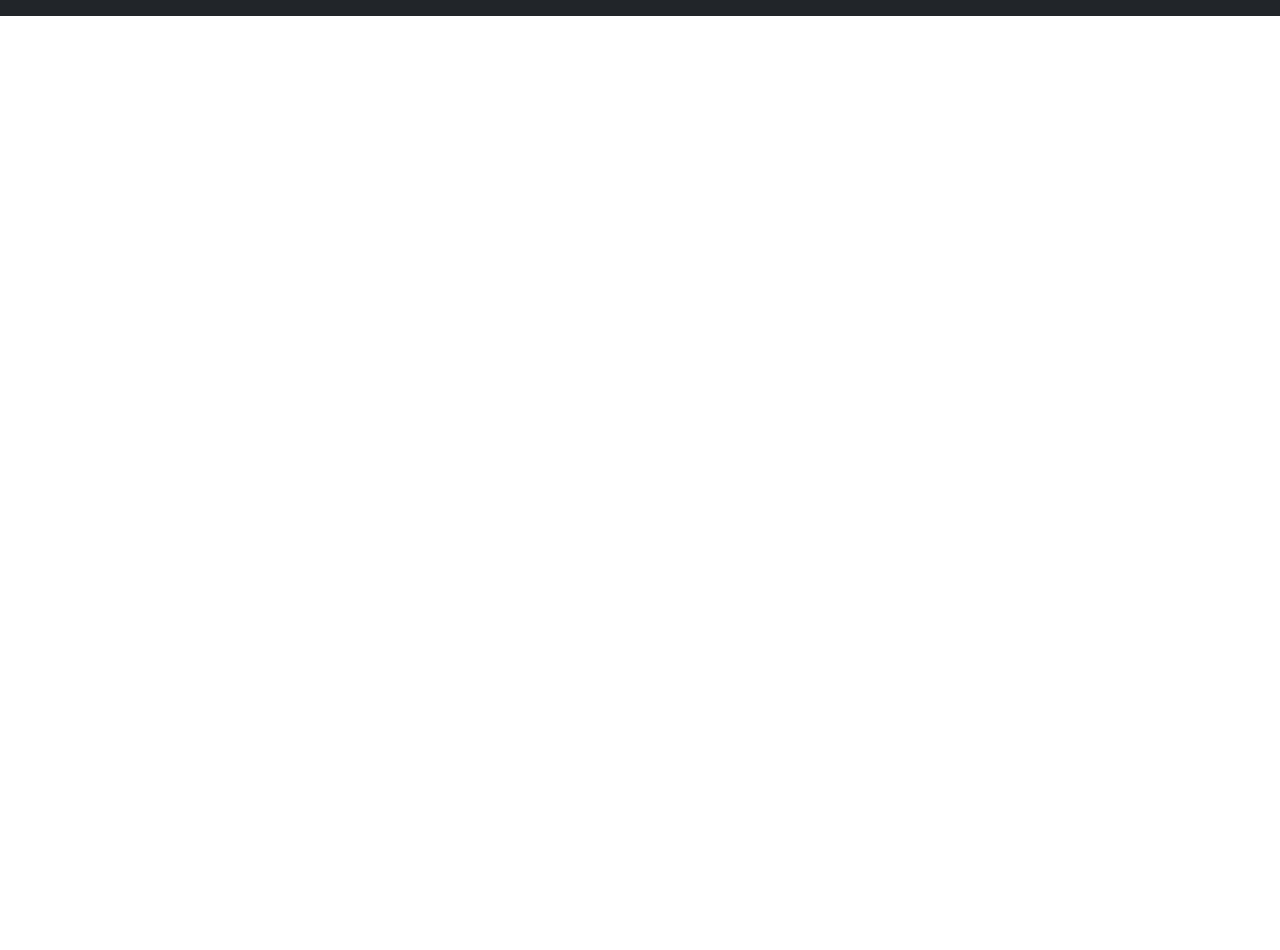
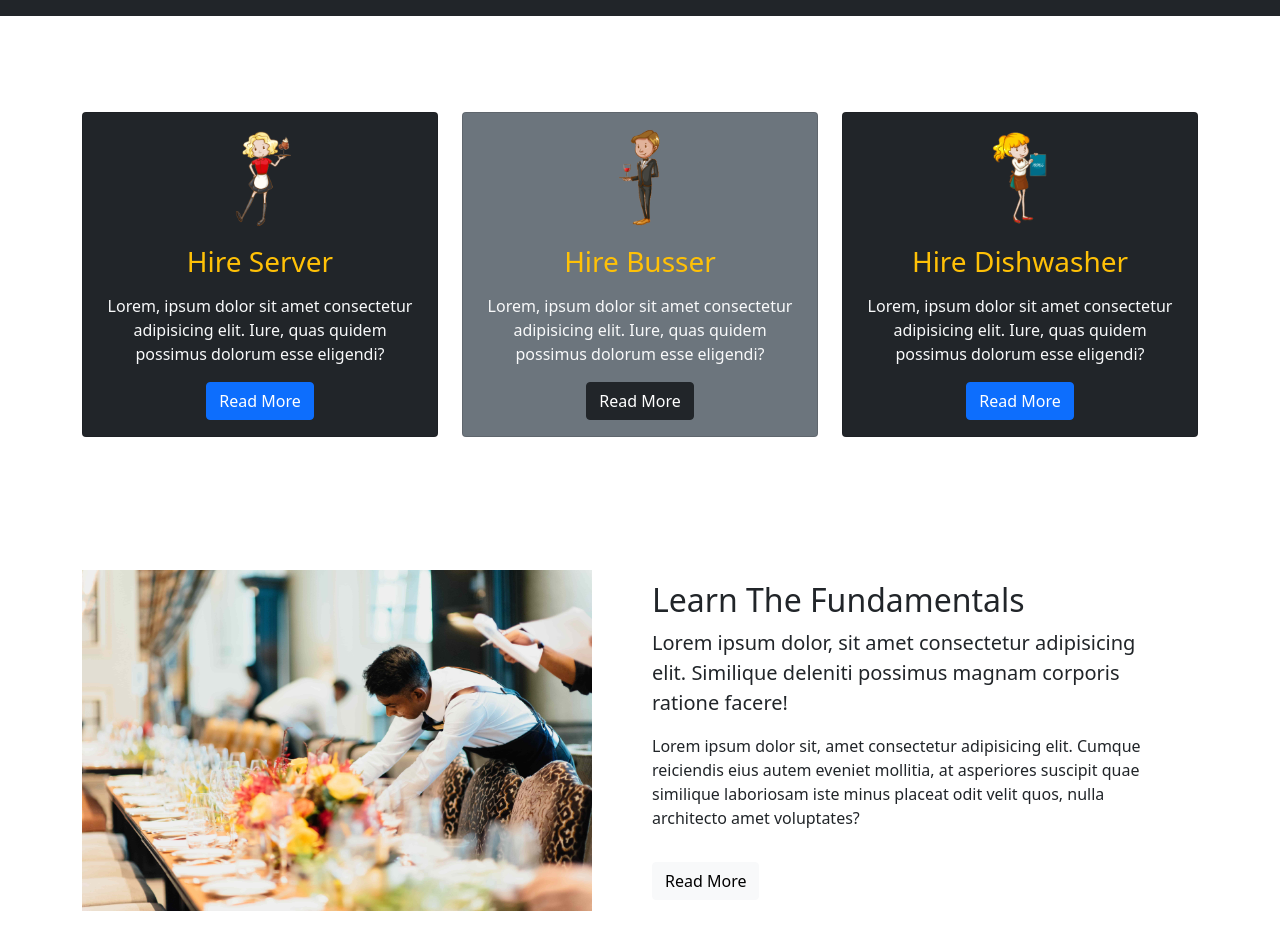
Before and after one commit to mata0050/hire-server, a Next.js app: page / in a window 1280 px wide. Shown: the part 540-1490 px from the top of the page. Before the commit the page ends 800 px from the top, so only its background shows below. Built offline with nearby package versions, Linux system fonts and the light colour scheme.

Commit message:
card feature added

```diff
--- /dev/null
+++ b/components/Card.tsx
@@ -0,0 +1,43 @@
+/* eslint-disable @next/next/no-img-element */
+import CardInterface from '../shared/card.interface';
+import styles from '../styles/Loader.module.scss';
+
+export default function Card({
+  id,
+  content,
+  heading,
+  link,
+  imageUrl,
+}: CardInterface) {
+  return (
+    <div
+      className={
+        Number(id) === 2
+          ? 'card bg-secondary text-light'
+          : 'card bg-dark text-light'
+      }
+    >
+      <div className='card-body text-center'>
+        <div className='h1 mb-3'>
+          <img
+            className='img-fluid  d-none d-lg-block mx-auto'
+            src={imageUrl}
+            style={{ height: '100px' }}
+            alt='server'
+          />
+        </div>
+        <h3 className='card-title mb-3 text-warning'>{heading}</h3>
+        <p className='card-text'>
+          Lorem, ipsum dolor sit amet consectetur adipisicing elit. Iure, quas
+          quidem possimus dolorum esse eligendi?
+        </p>
+        <a
+          href='#'
+          className={Number(id) === 2 ? 'btn btn-dark' : 'btn btn-primary'}
+        >
+          Read More
+        </a>
+      </div>
+    </div>
+  );
+}
--- a/components/Hero.tsx
+++ /dev/null
@@ -1,43 +0,0 @@
-/* eslint-disable @next/next/no-img-element */
-
-import Logo from './Logo';
-
-export default function Hero() {
-  return (
-    <section className='bg-dark text-light mt-5  p-5 p-lg-0 pt-lg-5 text-center text-sm-start'>
-      <div className='container'>
-        <div className='d-sm-flex align-items-center justify-content-between'>
-          <div>
-            <h1 className='col-12 col-lg-5'>
-              <Logo />
-              is not an agency.
-            </h1>
-            <p className='lead my-4'>
-              <Logo />
-              is an on-demand platform that digitally connects skilled workers
-              with shifts in healthcare, hospitality, and general labour.
-            </p>
-
-            <p className='lead my-4'>
-              Using our platform, the staff decide and receive 100% of their
-              hourly rate. Hire Server adds on a small fee, starting at 25%, for the
-              timely, uncomplicated service.
-            </p>
-
-            <button className='btn btn-primary btn-lg mt-2'>
-              Hire A Team Member
-            </button>
-          </div>
-
-          <div className='w-50'>
-            <img
-              className='img-fluid d-none d-lg-block'
-              src='/images/guy-server.png'
-              alt='server'
-            />
-          </div>
-        </div>
-      </div>
-    </section>
-  );
-}
--- a/components/Logo.tsx
+++ b/components/Logo.tsx
@@ -1,6 +1,6 @@
 import styles from '../styles/Loader.module.scss';
 
-// Loading Spinner
+// Logo
 export default function Logo() {
   return <span className='text-warning'> Hire Server </span>;
 }
--- a/pages/index.tsx
+++ b/pages/index.tsx
@@ -1,15 +1,126 @@
+/* eslint-disable @next/next/no-img-element */
 import type { NextPage } from 'next';
 import Head from 'next/head';
 import Image from 'next/image';
-import Hero from '../components/Hero';
 import Loader from '../components/Loader';
+import Logo from '../components/Logo';
+import styles from '../styles/Home.module.scss';
+import CardInterface from '../shared/card.interface';
+import CardComponent from '../components/Card';
 
-import styles from '../styles/Home.module.scss';
+const cardInfo: CardInterface[] = [
+  {
+    id: '1',
+    imageUrl: '/images/girl-server.png',
+    heading: 'Hire Server',
+    content:
+      'Lorem, ipsum dolor sit amet consectetur adipisicing elit. Iure, quas quidem possimus dolorum esse eligendi?',
+    link: '/hire-server',
+  },
+  {
+    id: '2',
+    heading: 'Hire Busser',
+    imageUrl: '/images/guy-server-2.png',
+    content:
+      'Lorem, ipsum dolor sit amet consectetur adipisicing elit. Iure, quas quidem possimus dolorum esse eligendi?',
+    link: '/hire-busser',
+  },
+  {
+    id: '3',
+    heading: 'Hire Dishwasher',
+    imageUrl: '/images/girl-server-2.png',
+    content:
+      'Lorem, ipsum dolor sit amet consectetur adipisicing elit. Iure, quas quidem possimus dolorum esse eligendi?',
+    link: '/hire-dishwasher',
+  },
+];
 
 const Home: NextPage = () => {
   return (
     <>
-      <Hero />
+      <section className='bg-dark text-light mt-5  p-5 p-lg-0 pt-lg-5 text-center text-sm-start'>
+        <div className='container'>
+          <div className='d-sm-flex align-items-center justify-content-between'>
+            <div>
+              <h1 className='col-12 col-lg-5'>
+                <Logo />
+                is not an agency.
+              </h1>
+              <p className='lead my-4'>
+                <Logo />
+                is an on-demand platform that digitally connects skilled workers
+                with shifts in healthcare, hospitality, and general labour.
+              </p>
+
+              <p className='lead my-4'>
+                Using our platform, the staff decide and receive 100% of their
+                hourly rate. Hire Server adds on a small fee, starting at 25%,
+                for the timely, uncomplicated service.
+              </p>
+
+              <button className='btn btn-primary btn-lg mt-2'>
+                Hire A Team Member
+              </button>
+            </div>
+
+            <div className='w-50'>
+              <img
+                className='img-fluid d-none d-lg-block'
+                src='/images/guy-server.png'
+                alt='server'
+              />
+            </div>
+          </div>
+        </div>
+      </section>
+
+      {/* Boxes */}
+      <section className='p-5 mt-5'>
+        <div className='container'>
+          <div className='row text-center g-4'>
+            {cardInfo.map((card) => (
+              <div className='col-md' key={card.id}>
+                <CardComponent
+                  id={card.id}
+                  heading={card.heading}
+                  content={card.content}
+                  link={card.link}
+                  imageUrl={card.imageUrl}
+                />
+              </div>
+            ))}
+          </div>
+        </div>
+      </section>
+
+
+      {/* Learn more */}
+
+    <section id="learn" className="p-5">
+      <div className="container">
+        <div className="row align-items-center justify-content-between">
+          <div className="col-md">
+            <img src="/images/server.jpg" className="img-fluid" alt="" />
+          </div>
+          <div className="col-md p-5">
+            <h2>Learn The Fundamentals</h2>
+            <p className="lead">
+              Lorem ipsum dolor, sit amet consectetur adipisicing elit.
+              Similique deleniti possimus magnam corporis ratione facere!
+            </p>
+            <p>
+              Lorem ipsum dolor sit, amet consectetur adipisicing elit. Cumque
+              reiciendis eius autem eveniet mollitia, at asperiores suscipit
+              quae similique laboriosam iste minus placeat odit velit quos,
+              nulla architecto amet voluptates?
+            </p>
+            <a href="#" className="btn btn-light mt-3">
+              <i className="bi bi-chevron-right"></i> Read More
+            </a>
+          </div>
+        </div>
+      </div>
+    </section>
     </>
   );
 };
```
Also changed, not shown: shared/card.interface.ts (added, +7 -0 lines), public/images/server.jpg (added).
